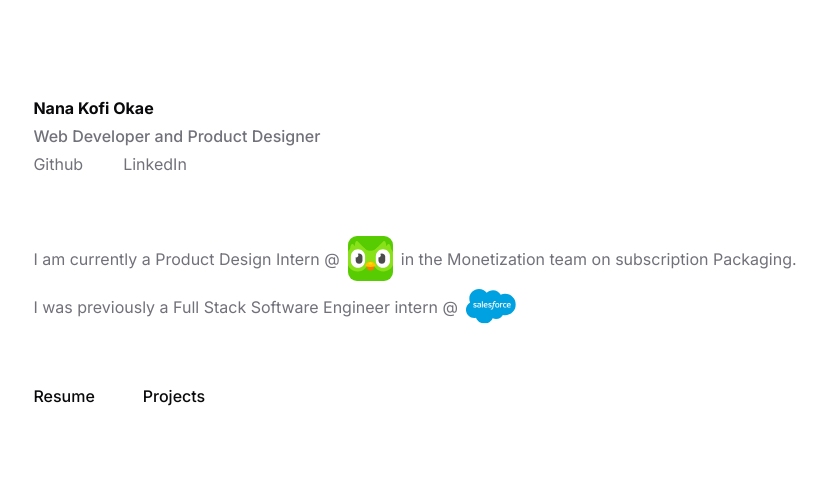
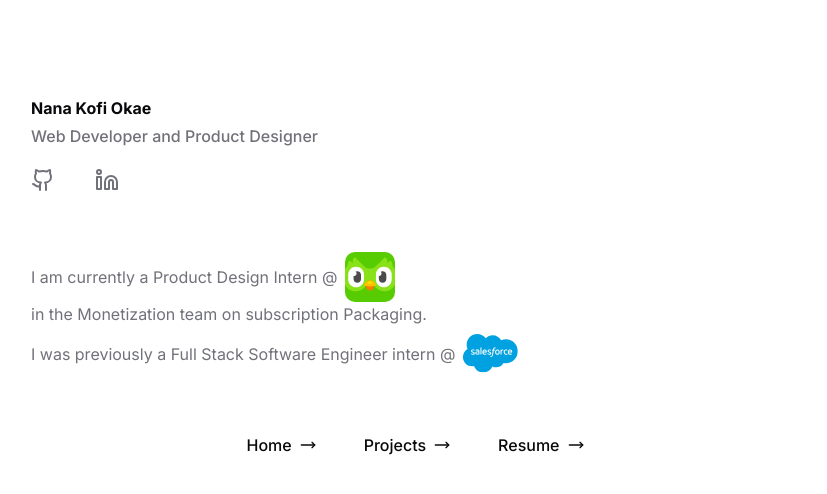
Before and after one commit to Nan3rC0re/personal-site, a Next.js app: page / in a window 1280 px wide. Shown: the top 494 px of the page, without its empty margins (225-1052 px from the left). Built offline with nearby package versions, Linux system fonts and the light colour scheme.

Commit message:
added decoder animation for project reload

```diff
--- a/package.json
+++ b/package.json
@@ -18,7 +18,9 @@
     "next": "14.2.3",
     "next-themes": "^0.3.0",
     "react": "^18",
+    "react-decode-animation": "^1.0.7",
     "react-dom": "^18",
+    "react-reveal": "^1.2.2",
     "tailwind-merge": "^2.3.0",
     "tailwindcss-animate": "^1.0.7"
   },
--- a/src/app/page.tsx
+++ b/src/app/page.tsx
@@ -1,5 +1,9 @@
 import Image from "next/image";
 import Link from "next/link";
+import { MoveRight } from "lucide-react";
+import { Linkedin } from "lucide-react";
+import { Github } from "lucide-react";
+import Navbar from "@/components/nav";
 
 export default function Home() {
   return (
@@ -10,19 +14,19 @@ export default function Home() {
           <h2 className="text-muted-foreground font-medium">
             Web Developer and Product Designer
           </h2>
-          <div className="flex flex-row gap-x-10 text-muted-foreground">
+          <div className="flex flex-row gap-x-10 mt-4 text-muted-foreground">
             <Link target="blank" href="https://github.com/Nan3rOkae">
-              Github
+              <Github />
             </Link>
             <Link
               target="blank"
               href="https://www.linkedin.com/in/nana-kofi-okae/">
-              LinkedIn
+              <Linkedin />
             </Link>
           </div>
         </div>
-        <div className="flex flex-col text-muted-foreground gap-y-2">
-          <p className="flex items-center ">
+        <div className="flex flex-col text-muted-foreground gap-y-2 ">
+          <p className="flex items-center flex-wrap ">
             I am currently a Product Design Intern @
             <span className="inline-block mx-2">
               <Image
@@ -30,11 +34,12 @@ export default function Home() {
                 width={45}
                 height={45}
                 alt="Duolingo Logo"
+                className="h-auto w-auto"
               />
             </span>
             in the Monetization team on subscription Packaging.
           </p>
-          <p className="flex items-center ">
+          <p className="flex items-center flex-wrap  ">
             I was previously a Full Stack Software Engineer intern @
             <span className="inline-block mx-2">
               <Image
@@ -42,15 +47,12 @@ export default function Home() {
                 width={50}
                 height={50}
                 alt="Salesforce Logo"
+                className="h-auto w-auto"
               />
             </span>
           </p>
         </div>
-
-        <div className="flex flex-row gap-x-12 font-medium">
-          <Link href="">Resume</Link>
-          <Link href="/projects">Projects</Link>
-        </div>
+        <Navbar />
       </div>
     </main>
   );
--- a/src/app/projects/page.tsx
+++ b/src/app/projects/page.tsx
@@ -1,7 +1,57 @@
-import React from 'react'
+"use client";
+import React, { useRef } from "react";
+import DecodeAnimation from "react-decode-animation";
+import { projects } from "@/config/data";
+import Link from "next/link";
+import Navbar from "@/components/nav";
 
 export default function Projects() {
   return (
-    <div className='flex justify-center items-center h-screen'>Projects Page</div>
-  )
+    <main className="flex justify-center h-screen">
+      <div className="w-[800px] flex flex-col py-[16px] h-fit gap-y-[60px] mt-20">
+        <h1 className="font-medium px-[16px]">Projects</h1>
+        <div className="flex flex-col w-full">
+          {projects.map((project) => (
+            <Link
+              key={project.id}
+              href={project.href}
+              target="blank"
+              className="hover:bg-gray-100 rounded-xl p-[16px]">
+              <h1>
+                <DecodeAnimation
+                  autoplay
+                  text={project.name}
+                  allowedCharacters={["numbers", "symbols"]}
+                />
+              </h1>
+              <div className="flex flex-row justify-between">
+                <p className="w-fit font-semibold text-muted-foreground text-sm">
+                  <DecodeAnimation
+                    autoplay
+                    text={project.type}
+                    allowedCharacters={["numbers", "symbols"]}
+                  />
+                </p>
+                <p className="w-fit">
+                  <DecodeAnimation
+                    autoplay
+                    text={project.date}
+                    allowedCharacters={["numbers", "symbols"]}
+                  />
+                </p>
+              </div>
+              <p className="text-muted-foreground max-md:hidden">
+                <DecodeAnimation
+                  autoplay
+                  text={project.description}
+                  allowedCharacters={["numbers", "symbols"]}
+                />
+              </p>
+            </Link>
+          ))}
+        </div>
+        <Navbar />
+      </div>
+    </main>
+  );
 }
--- /dev/null
+++ b/src/components/nav.tsx
@@ -0,0 +1,27 @@
+import { MoveRight } from "lucide-react";
+import Link from "next/link";
+import React from "react";
+
+export default function Navbar() {
+  return (
+    <nav className="flex justify-center">
+      <div className="flex flex-row gap-x-12 font-medium">
+        <Link href="/" className="group flex flex-row gap-x-2">
+          Home
+          <MoveRight className="w-4 transition-transform duration-300 group-hover:translate-x-1" />
+        </Link>
+        <Link href="/projects" className="group flex flex-row gap-x-2">
+          Projects
+          <MoveRight className="w-4 transition-transform duration-300 group-hover:translate-x-1" />
+        </Link>
+        <Link
+          target="blank"
+          href="/nana's_resume.pdf"
+          className="group flex flex-row gap-x-2">
+          Resume
+          <MoveRight className="w-4 transition-transform duration-300 group-hover:translate-x-1" />
+        </Link>
+      </div>
+    </nav>
+  );
+}
--- /dev/null
+++ b/src/config/data.ts
@@ -0,0 +1,54 @@
+interface projects {
+  name: string;
+  id: string;
+  type: string;
+  description: string;
+  date: string;
+  href: string;
+}
+
+export const projects: projects[] = [
+  {
+    id: "1",
+    name: "CS Activities",
+    type: "Engineering",
+    description: "Senior capstone website where all the activities made.",
+    date: "2024",
+    href: "https://cs-activities-capstone.vercel.app/",
+  },
+  {
+    id: "2",
+    name: "Professor Portfolio Website",
+    type: "Engineering",
+    description:
+      "Developed a simple portfolio website for my professor and her students projects.",
+    date: "2024",
+    href: "https://ccbudwell.vercel.app/",
+  },
+  {
+    id: "3 ",
+    name: "Duo Sing",
+    type: "Design",
+    description: "An experimental hands free experience for the duolingo app.",
+    date: "2023",
+    href: "https://www.figma.com/design/v7dkT9wcwAHRo5DDWmuJtE/Nana-x-Liv?node-id=1717-4921&t=WBNJuxXL2LdmvxQW-1",
+  },
+  {
+    id: "4",
+    name: "Campus Creators",
+    type: "Design",
+    date: "2023",
+    description:
+      "A web platform for students who share their skills with others in their campus community.",
+    href: "https://www.figma.com/design/MMlCgHTZvmKwnmHI1tiqQL/2-dolla-sign?node-id=0-1&t=uVwkP7zGtrDJy66I-1",
+  },
+  {
+    id: "5",
+    name: "Securitea",
+    type: "Engineering",
+    description:
+      "A web platform to make company security training more interactive and fun.",
+    date: "2022",
+    href: "https://github.com/Salesforce-FTL-Capstone-Pod/Securitea",
+  },
+];
```
Also changed, not shown: 2 other files (tests, documents, lock files or other folders).
